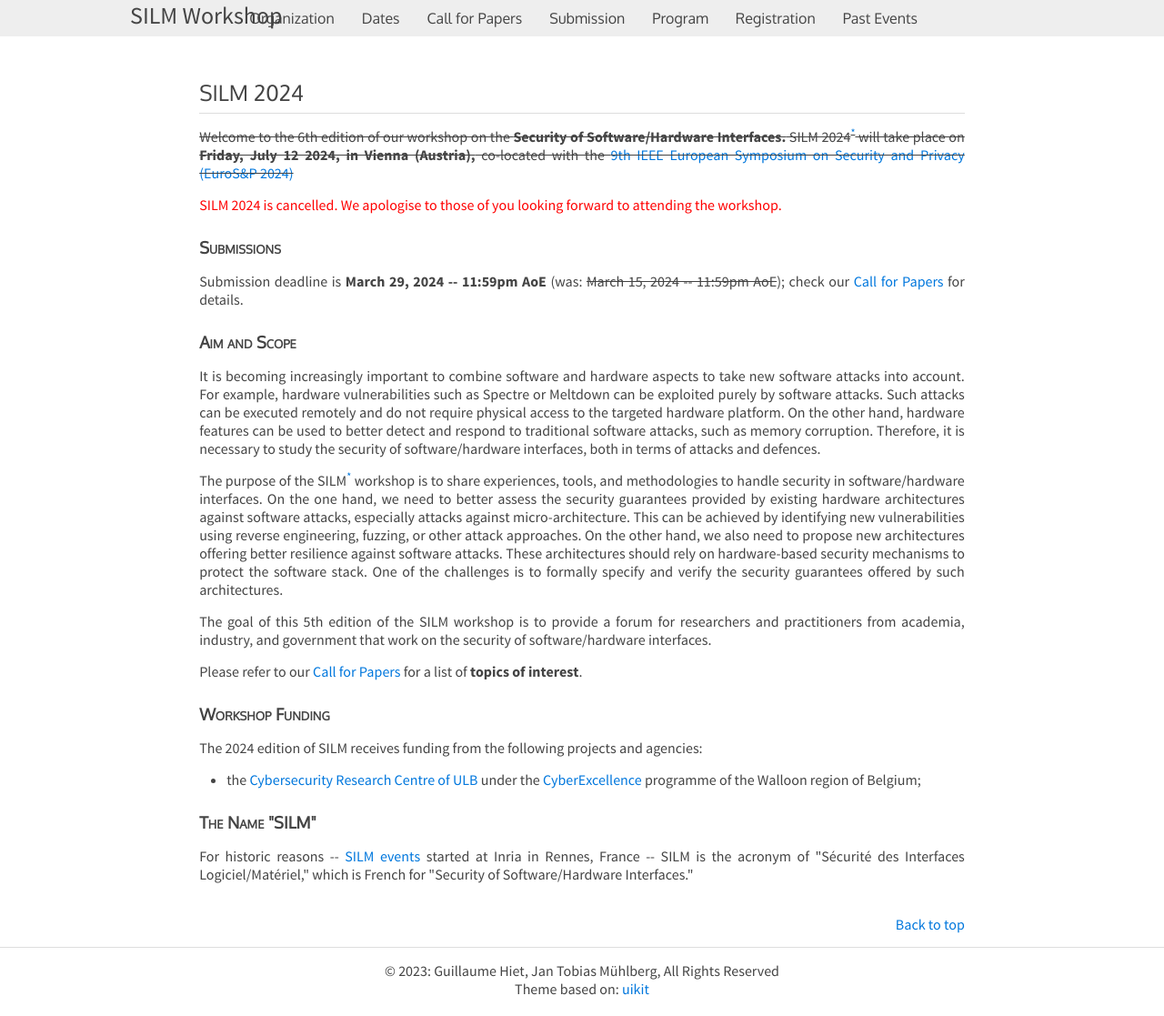
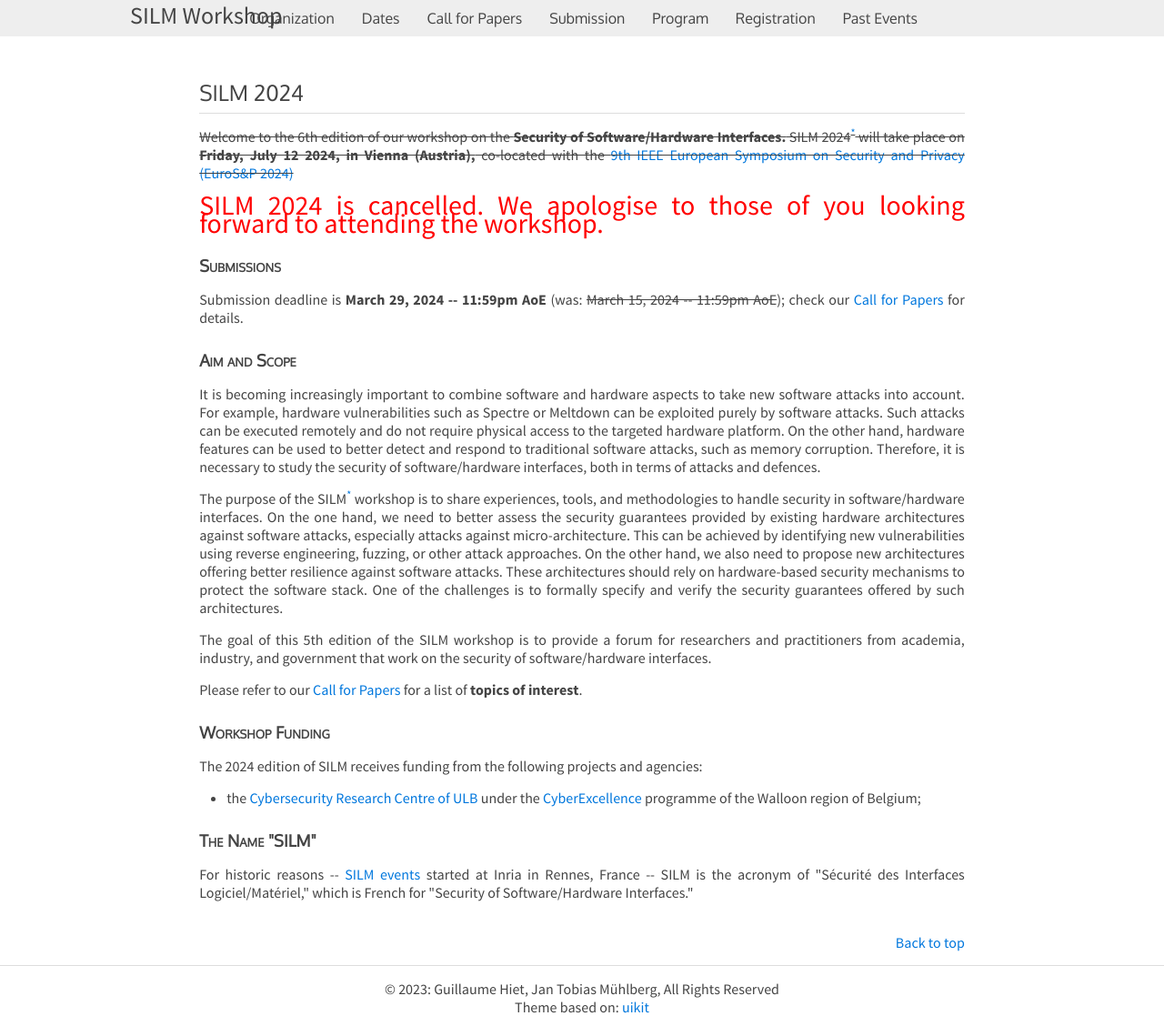
Before and after one commit to silm-workshop/silm-workshop.github.io, a Jekyll site: the page built from index.html, in a window 1280 px wide. Shown: the whole page at 91% size. Built offline with Jekyll 4.4.1, drawn with Linux system fonts in a browser that asks for light colours.

Commit message:
font stuff

```diff
--- a/index.html
+++ b/index.html
@@ -10,7 +10,7 @@ href="#silm"><sup>*</sup></a> will take place on <strong>Friday, July 12
 href="https://www.ieee-security.org/TC/EuroSP2024/">9th IEEE European
 Symposium on Security and Privacy (EuroS&amp;P 2024)</a></s></p>
 
-<p style="color:red" style="font-size:30px">SILM 2024 is cancelled. We
+<p style="color:red;font-size:30px">SILM 2024 is cancelled. We
 apologise to those of you looking forward to attending the workshop.</p>
 
 
```
